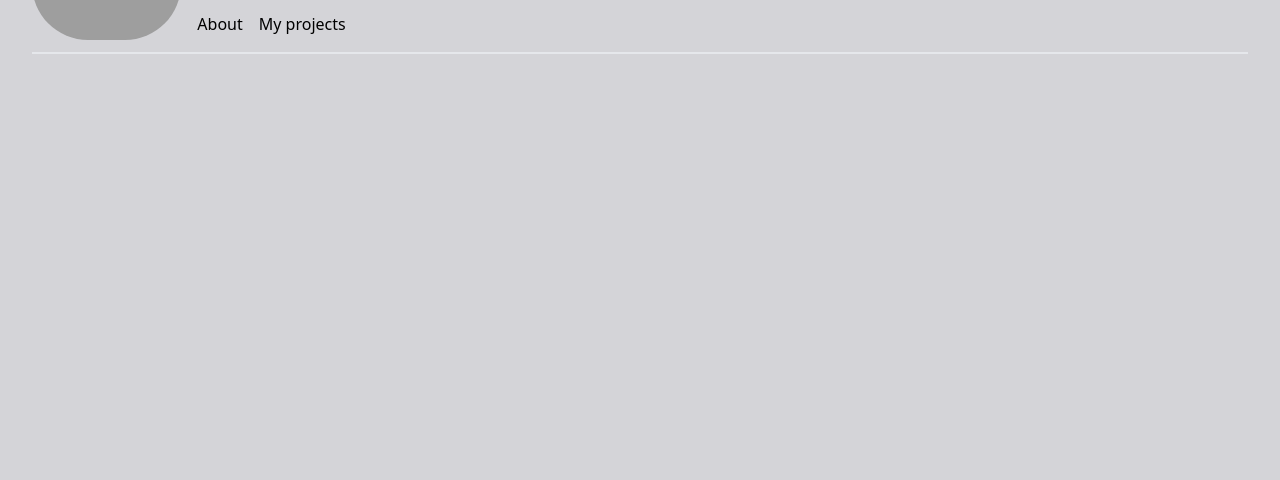
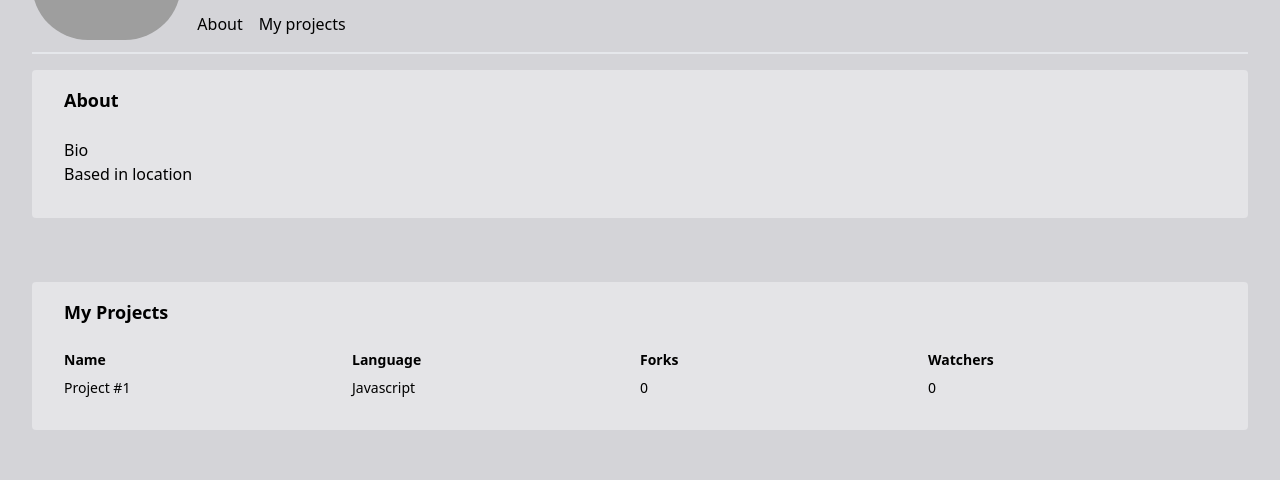
Before and after one commit to spenpeq-cav/github-profiles, a React (Create React App) app: page / in a window 1280 px wide. Shown: the part 288-768 px from the top of the page. Built offline with nearby package versions, Linux system fonts and the light colour scheme; grey boxes are pictures that could not be loaded; the HTML template or start-up script is replaced by a standard one.

Commit message:
Create InfoContainer style component, About and MyProjects components

```diff
--- a/src/App.tsx
+++ b/src/App.tsx
@@ -2,13 +2,17 @@ import React from 'react';
 import Navbar from './components/NavBar';
 import ProfileHeader from './components/ProfileHeader';
 import BannerImage from './components/BannerImage';
+import About from './components/About';
+import MyProjects from './components/MyProjects';
 
 function App() {
   return (
-    <div className="bg-zinc-300 h-screen px-8 py-2">
+    <div className="bg-zinc-300 h-max px-8 py-2">
       <Navbar />
       <BannerImage />
       <ProfileHeader />
+      <About />
+      <MyProjects />
     </div>
   );
 }
--- /dev/null
+++ b/src/components/About.tsx
@@ -0,0 +1,13 @@
+import InfoContainer from "./InfoContainer"
+
+function About() {
+    return (
+        <InfoContainer>
+            <h2 className="font-bold pb-6 text-lg">About</h2>
+            <p>Bio</p>
+            <p>Based in location</p>
+        </InfoContainer>
+    )
+
+}
+export default About
--- /dev/null
+++ b/src/components/InfoContainer.tsx
@@ -0,0 +1,10 @@
+type InfoContainerProps = {
+    children: React.ReactNode; // 👈️ type children
+};
+
+function InfoContainer(props: InfoContainerProps) {
+    return (
+        <div className="bg-zinc-200 rounded px-8 pt-4 pb-8 mt-4 mb-16">{props.children}</div>
+    )
+}
+export default InfoContainer
--- /dev/null
+++ b/src/components/MyProjects.tsx
@@ -0,0 +1,29 @@
+import InfoContainer from "./InfoContainer"
+
+function MyProjects() {
+    return (
+        <InfoContainer>
+            <h2 className="font-bold pb-6 text-lg">My Projects</h2>
+            <div className="grid grid-cols-4 text-sm">
+                <div className="">
+                    <h3 className="font-semibold pb-2">Name</h3>
+                    <p>Project #1</p>
+                </div>
+                <div className="">
+                    <h3 className="font-semibold pb-2">Language</h3>
+                    <p>Javascript</p>
+                </div>
+                <div className="">
+                    <h3 className="font-semibold pb-2">Forks</h3>
+                    <p>0</p>
+                </div>
+                <div className="">
+                    <h3 className="font-semibold pb-2">Watchers</h3>
+                    <p>0</p>
+                </div>
+            </div>
+        </InfoContainer>
+    )
+
+}
+export default MyProjects
```
